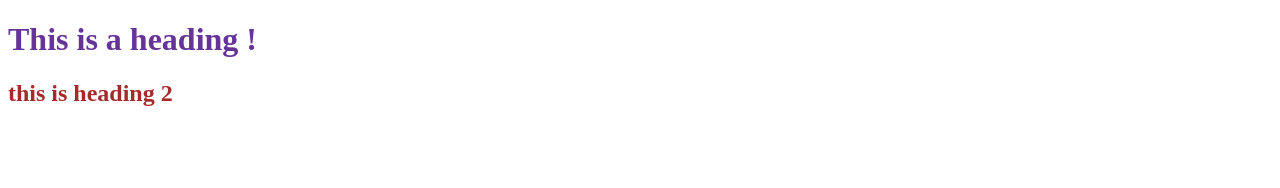
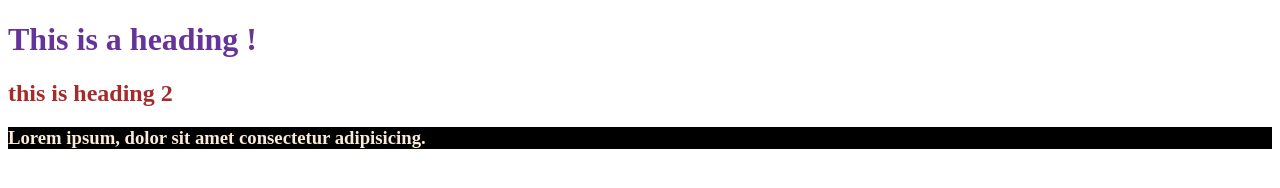
Before and after one commit to Abhixse/30day-monk-mode, a plain HTML site: page index.html in a window 1280 px wide. Drawn offline with Linux system fonts and the light colour scheme.

Commit message:
Explaning how we add style in html

```diff
--- a/index.html
+++ b/index.html
@@ -1,5 +1,6 @@
 <!DOCTYPE html>
 <html lang="en">
+
 <head>
     <meta charset="UTF-8">
     <meta name="viewport" content="width=device-width, initial-scale=1.0">
@@ -9,11 +10,13 @@
             color: brown;
         }
     </style>
+    <link rel="stylesheet" href="style.css">
 </head>
+
 <body>
     <!-- What is CSS ? -->
     <!-- Cascading style sheet -->
-<!-- it is a language that is used to discribe the style of a document  -->
+    <!-- it is a language that is used to discribe the style of a document  -->
     <!-- Level 1 -->
     <!-- How many type of CSS ? -->
     <!-- There is not a type of css there is a way how to include our css
@@ -21,10 +24,17 @@
     2. using style tage in head
     3. linking css file
      -->
-     <!-- This is inline css  -->
-     <h1 style="color: rebeccapurple;">This is a heading !</h1>
+    <!-- This is inline css  -->
+    <h1 style="color: rebeccapurple;">This is a heading !</h1>
     <!-- this is using style tag -->
-     <h2> this is heading 2 </h2>
+    <h2> this is heading 2 </h2>
+    <!-- this is linking wala process -->
+    <h3>Lorem ipsum, dolor sit amet consectetur adipisicing.</h3>
 
+    <!-- preference which css
+    inline has more prioity
+then style and after that link
+ -->
 </body>
+
 </html>
--- /dev/null
+++ b/style.css
@@ -0,0 +1,4 @@
+h3 {
+    color: antiquewhite;
+    background: #000;
+}
```
